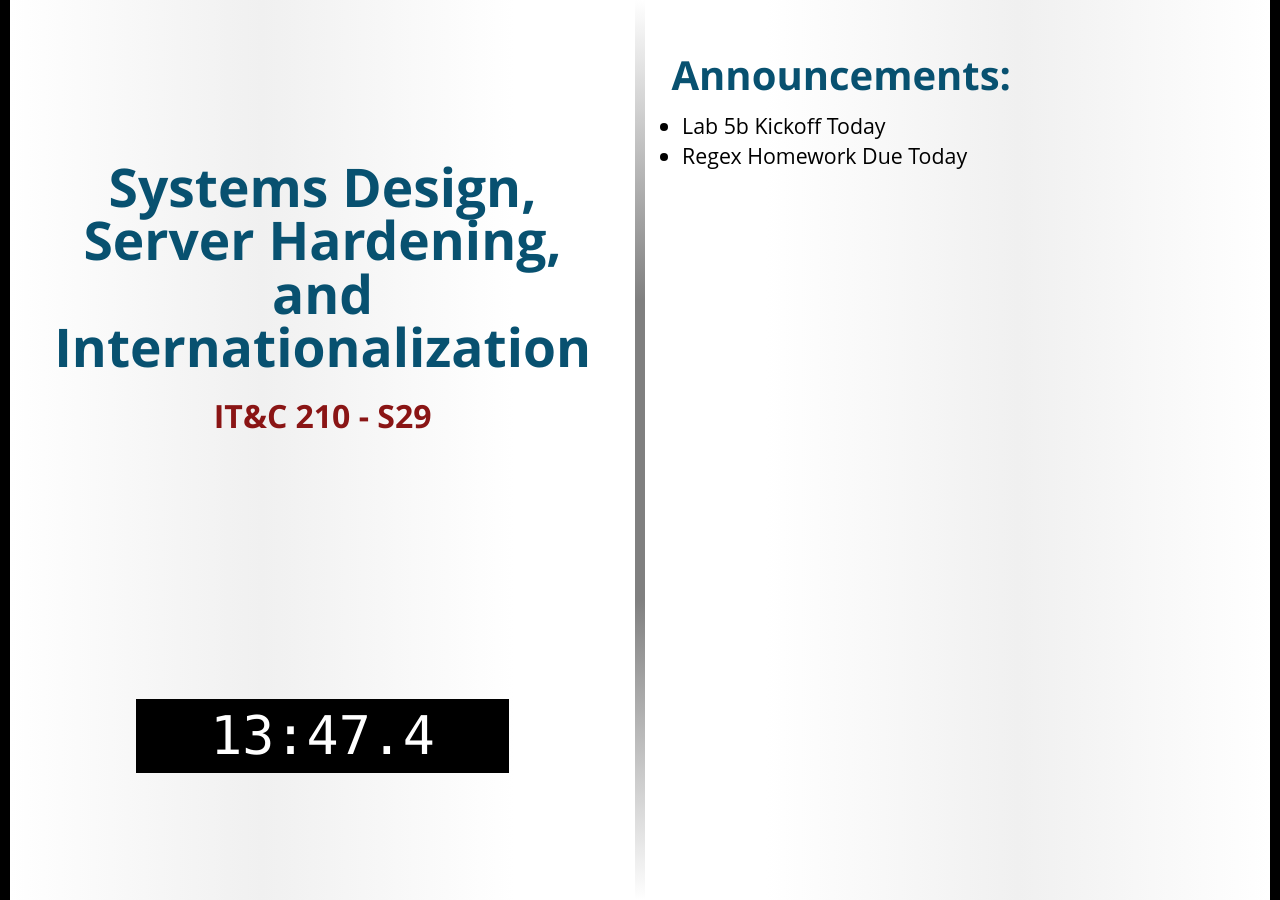
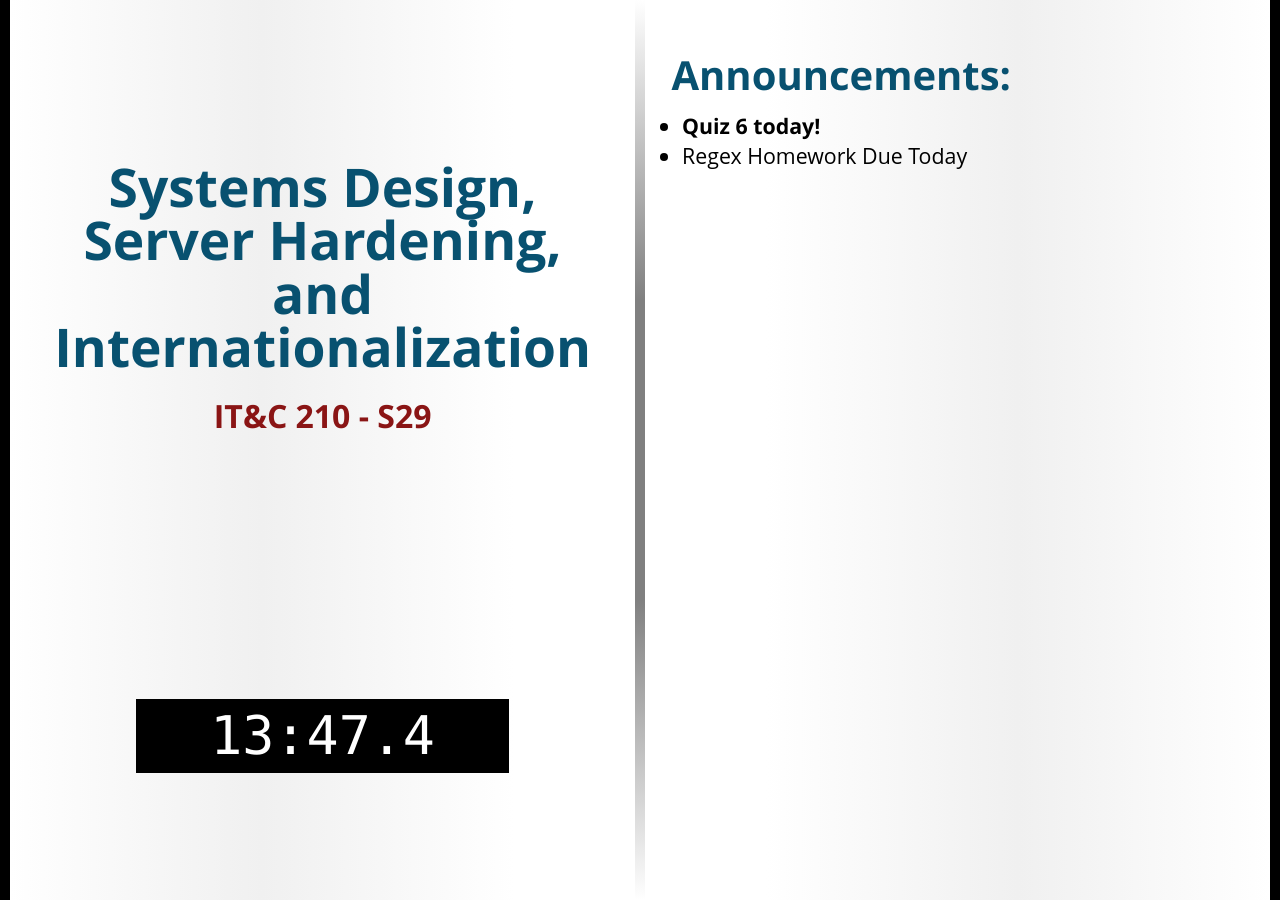
Before and after one commit to BYU-ITC-210/BYU-ITC-210.github.io, a Jekyll site: the page built from _welcome/S29.md, in a window 1280 px wide. Built offline with Jekyll 4.4.1, drawn with Linux system fonts in a browser that asks for light colours; some web fonts are replaced.

Commit message:
Welcome S29

```diff
--- a/_welcome/S29.md
+++ b/_welcome/S29.md
@@ -1,7 +1,8 @@
 ---
 title: Systems Design, Server Hardening, and Internationalization
 session: S29
+quiz: zinc64
 ---
 
-* Lab 5b Kickoff Today
+* **Quiz 6 today!**
 * Regex Homework Due Today
```
